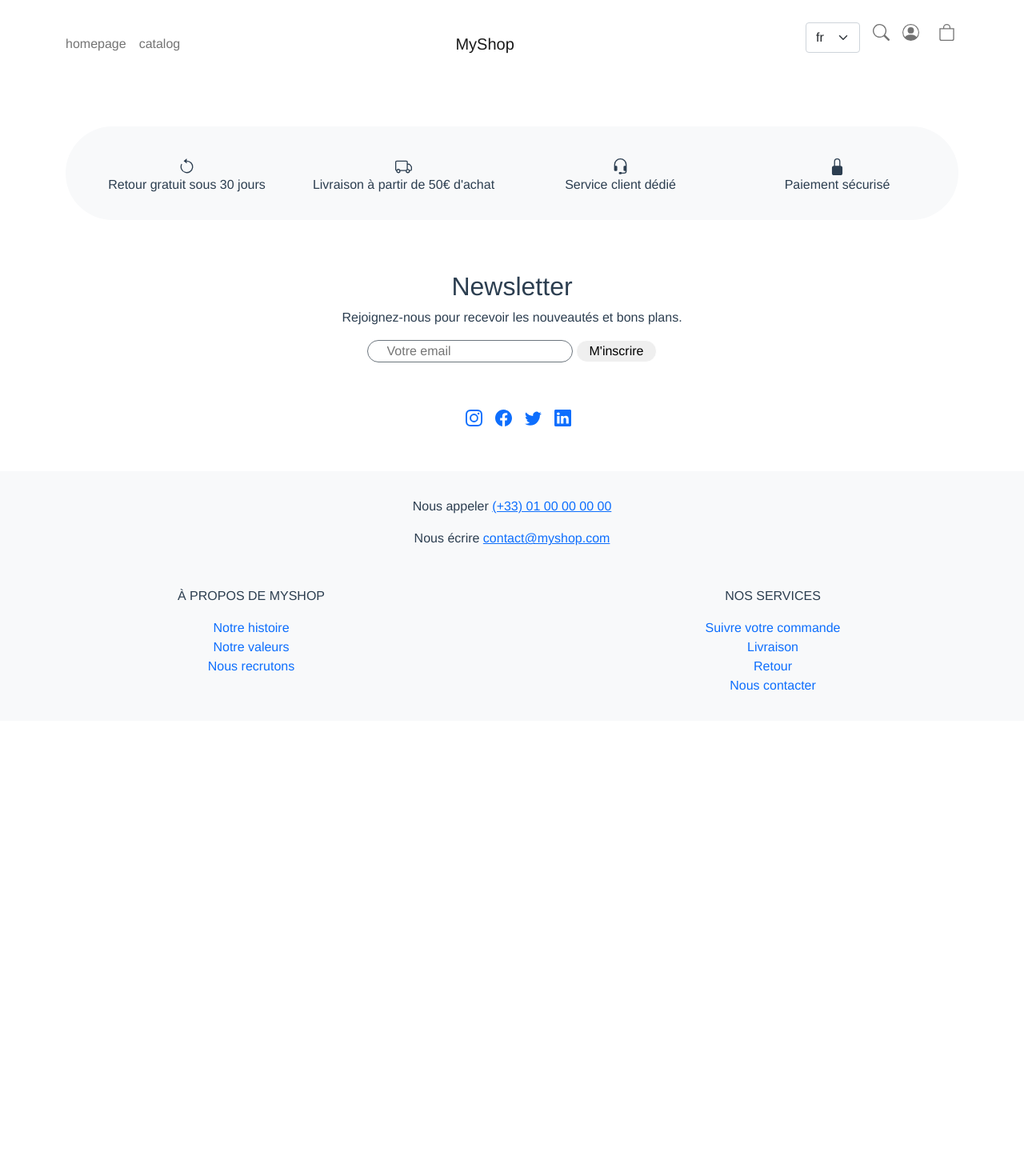
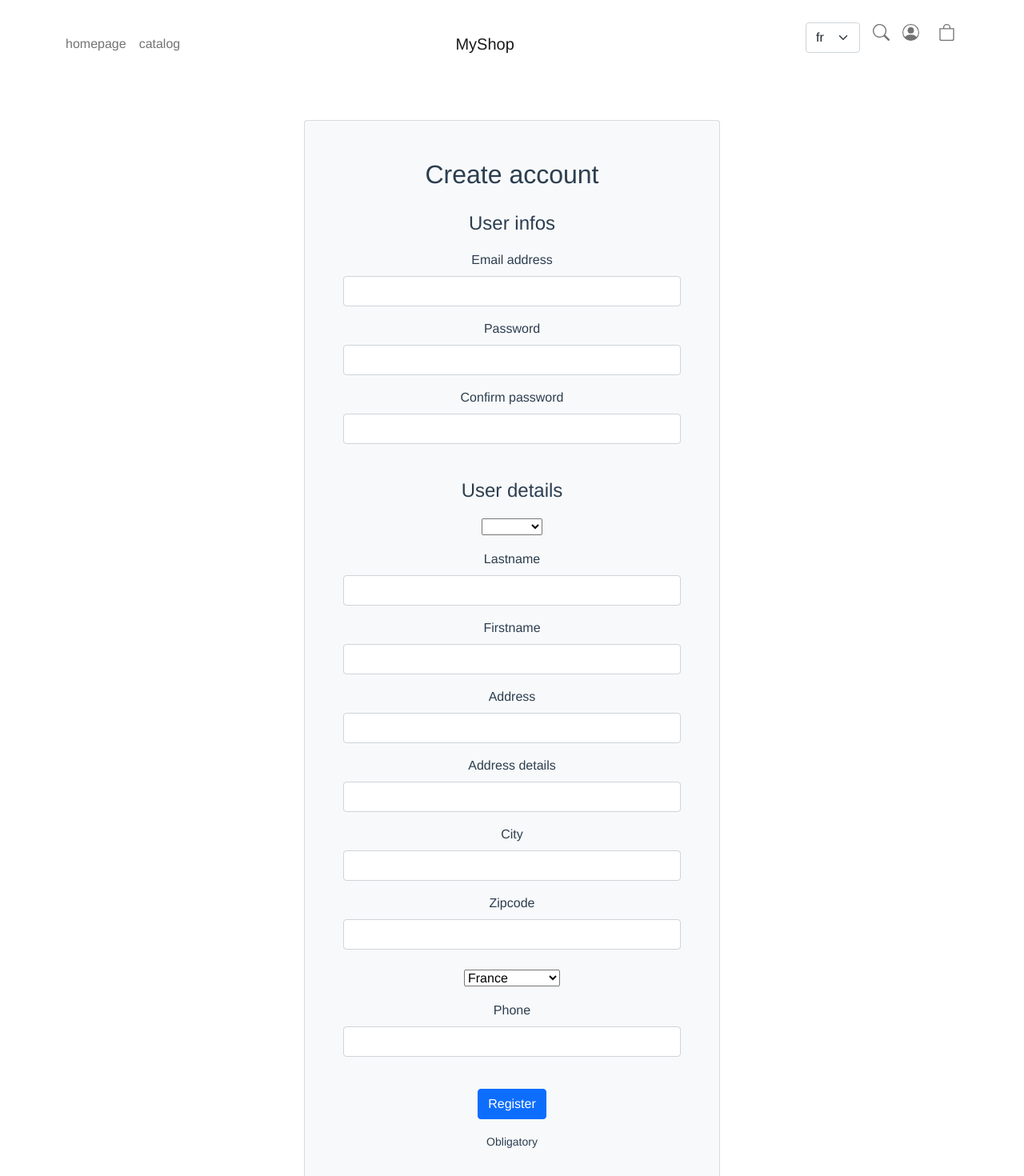
Before and after one commit to tyfannianathaniel/vuejs-eshop, a Vue app: page /register in a window 1280 px wide. Shown: the top 1470 px of the page at 80% size. Before the commit the page ends 901 px from the top, so only its background shows below. Built offline with nearby package versions, Linux system fonts and the light colour scheme.

Commit message:
Intégration SignInForm

```diff
--- a/src/components/SignInForm.vue
+++ b/src/components/SignInForm.vue
@@ -1,13 +1,180 @@
 <template>
-  <p>Sign In Form</p>
+  <section class="text-center">
+    <div class="card p-5 bg-light mx-auto" style="max-width:520px; margin-top:40px;">
+      <article>
+        <header>
+          <h2 class="mb-4">{{ t('Create account') }}</h2>
+        </header>
+        <form>
+          <fieldset class="mb-4">
+            <legend class="mb-3">{{ t('User infos') }}</legend>
+            <div class="mb-3">
+              <label class="mb-2" for="signin-email">{{ t('Email address')}}</label>
+              <input class="form-control"  name="signin-email" type="email" aria-label="{{ t('Aria email')}}">
+            </div>
+            <div class="mb-3">
+              <label class="mb-2"  for="signin-password">{{ t('Password')}}</label>
+              <input class="form-control"  name="signin-password" type="password" aria-label="{{ t('Aria password')}}">
+            </div>
+            <div class="mb-3">
+              <label class="mb-2"  for="signin-confirm-password">{{ t('Confirm password')}}</label>
+              <input class="form-control"  name="signin-confirm-password" type="password" aria-label="{{ t('Aria confirm password')}}">
+            </div>
+          </fieldset>
+          <fieldset class="mb-4">
+            <legend class="mb-3">{{ t('User details') }}</legend>
+            <div class="mb-3">
+              <select name="civility"  aria-label="{{ t('Aria civility')}}">
+                <option value=""></option>
+                <option value="Miss">{{ t('Miss')}}</option>
+                <option value="Ms">{{ t('Madam')}}</option>
+                <option value="Mr">{{ t('Mister')}}</option>
+              </select>
+            </div>
+            <div class="mb-3">
+              <label class="mb-2"  for="lastname">{{ t('Lastname')}}</label>
+              <input class="form-control"  type="text" id="lastname" aria-label="{{ t('Aria lastname')}}">
+            </div>
+            <div class="mb-3">
+              <label class="mb-2"  for="firstname">{{ t('Firstname')}}</label>
+              <input class="form-control"  type="text" id="firstname" aria-label="{{ t('Aria firstname')}}">
+            </div>
+            <div class="mb-3">
+              <label class="mb-2"  for="address">{{ t('Address')}}</label>
+              <input class="form-control"  type="text" id="address" aria-label="{{ t('Aria address')}}">
+            </div>
+            <div class="mb-3">
+              <label class="mb-2"  for="address-details">{{ t('Address details')}}</label>
+              <input class="form-control"  type="text" id="address-details" aria-label="{{ t('Aria address details')}}">
+            </div>
+            <div class="mb-3">
+              <label class="mb-2"  for="city">{{ t('City')}}</label>
+              <input class="form-control"  type="text" id="city" aria-label="{{ t('Aria city')}}">
+            </div>
+            <div class="mb-4">
+              <label class="mb-2"  for="zip-code">{{ t('Zipcode')}}</label>
+              <input class="form-control"  type="text" pattern="[A-F][0-9]{5}" id="zip-code" aria-label="{{ t('Aria zipcode')}}">
+            </div>
+            <div class="mb-3">
+              <select name="country" aria-label="{{ t('Aria country')}}">
+                <option v-for="country in countries" :key="country.id" value="{{ country.val }}">{{ country.name }}</option>
+              </select>
+            </div>
+            <div class="mb-3">
+              <label class="mb-2"  for="phone">{{ t('Phone')}}</label>
+              <input class="form-control"  type="tel" name="phone" aria-label="{{ t('Aria phone')}}">
+            </div>
+          </fieldset>
+          <div class="mb-3">
+            <button type="button" class="btn btn-primary">{{ t('Register')}}</button>
+          </div>
+        </form>
+        <p><small>{{ t('Obligatory') }}</small></p>
+      </article>
+    </div>
+  </section>
 </template>
 
 <script>
+
+import { useI18n } from 'vue-i18n';
+
 export default {
-
+  data(){
+    return {
+      countries: [
+        {
+          id: 1, val:"FR", name:"France"
+        },
+        {
+          id: 2, val:"BE", name:"Belgique"
+        },
+        {
+          id: 3, val:"CH", name:"Suisse"
+        },
+        {
+          id: 4, val:"GB", name:"Royaume-Uni"
+        }
+      ]
+    }
+  },
+  setup() {
+    const { t } = useI18n({
+      inheritLocale: true,
+      useScope: 'local'
+    })
+    return { t }
+  }
 }
 </script>
 
-<style>
-
-</style>
+<i18n>
+{
+  "en": {
+    "Create account": "Create an account",
+    "User infos": "User information",
+    "User details": "User details",
+    "Email address": "Email Address",
+    "Password": "Create a password",
+    "Confirm password": "Confirm password",
+    "Miss": "Miss",
+    "Madam": "Ms",
+    "Mister": "Mr",
+    "Lastname": "Lastname",
+    "Firstname": "Firstname",
+    "Address": "Address",
+    "Address details": "Address details",
+    "City": "City",
+    "Zipcode": "Zip code",
+    "Country": "Country",
+    "Phone": "Phone number",
+    "Register": "Register",
+    "Aria email": "Enter your email",
+    "Aria password": "Create your password",
+    "Aria confirm password": "Confirm your password",
+    "Aria civility": "Enter your Civility",
+    "Aria lastname": "Enter Your lastname",
+    "Aria firstname": "Enter Your firstname",
+    "Aria address": "Enter Your address",
+    "Aria address details": "Enter Your address details",
+    "Aria city": "Enter Your city",
+    "Aria zipcode": "Enter Your zipcode",
+    "Aria country": "Enter Your country",
+    "Aria phone": "Enter Your phone",
+    "Obligatory": "*You must fill all the fields"
+  },
+  "fr": {
+    "Create account": "Créer un compte",
+    "User infos": "Informations de connexion",
+    "User details": "Informations personnelles",
+    "Email address": "Adresse mail",
+    "Password": "Mot de passe",
+    "Confirm password": "Confirmation du mot de passe",
+    "Miss": "Mle",
+    "Madam": "Mme",
+    "Mister": "M.",
+    "Lastname": "Nom",
+    "Firstname": "Prénom",
+    "Address": "Adresse",
+    "Address details": "Complément d'adresse",
+    "City": "Ville",
+    "Zipcode": "Code postal",
+    "Country": "Pays",
+    "Phone": "Numéro de téléphone",
+    "Register": "Enregistrer",
+    "Aria email": "Entrez votre adresse email",
+    "Aria password": "Créez votre mot de passe",
+    "Aria confirm password": "Confirmez votre mot de passe",
+    "Aria civility": "Entrez votre Civilité",
+    "Aria lastname": "Entrez Votre nom",
+    "Aria firstname": "Entrez Votre prénom",
+    "Aria address": "Entrez Votre adresse",
+    "Aria address details": "Entrez votre Complément d'adresse",
+    "Aria city": "Entrez Votre ville",
+    "Aria zipcode": "Entrez Votre code postal",
+    "Aria country": "Entrez Votre pays",
+    "Aria phone": "Entrez Votre numéro de téléphone",
+    "Obligatory": "* Vous devez remplir tous les champs"
+  }
+}
+</i18n>
--- a/src/router/index.js
+++ b/src/router/index.js
@@ -34,6 +34,11 @@ const routes = [
     // this generates a separate chunk (about.[hash].js) for this route
     // which is lazy-loaded when the route is visited.
     component: () => import(/* webpackChunkName: "about" */ '../views/About.vue')
+  },
+  {
+    path: '/register',
+    name: 'SignInForm',
+    component: () => import('@/components/SignInForm.vue')
   }
 ]
 
```
Also changed, not shown: 1 other file (tests, documents, lock files or other folders).
